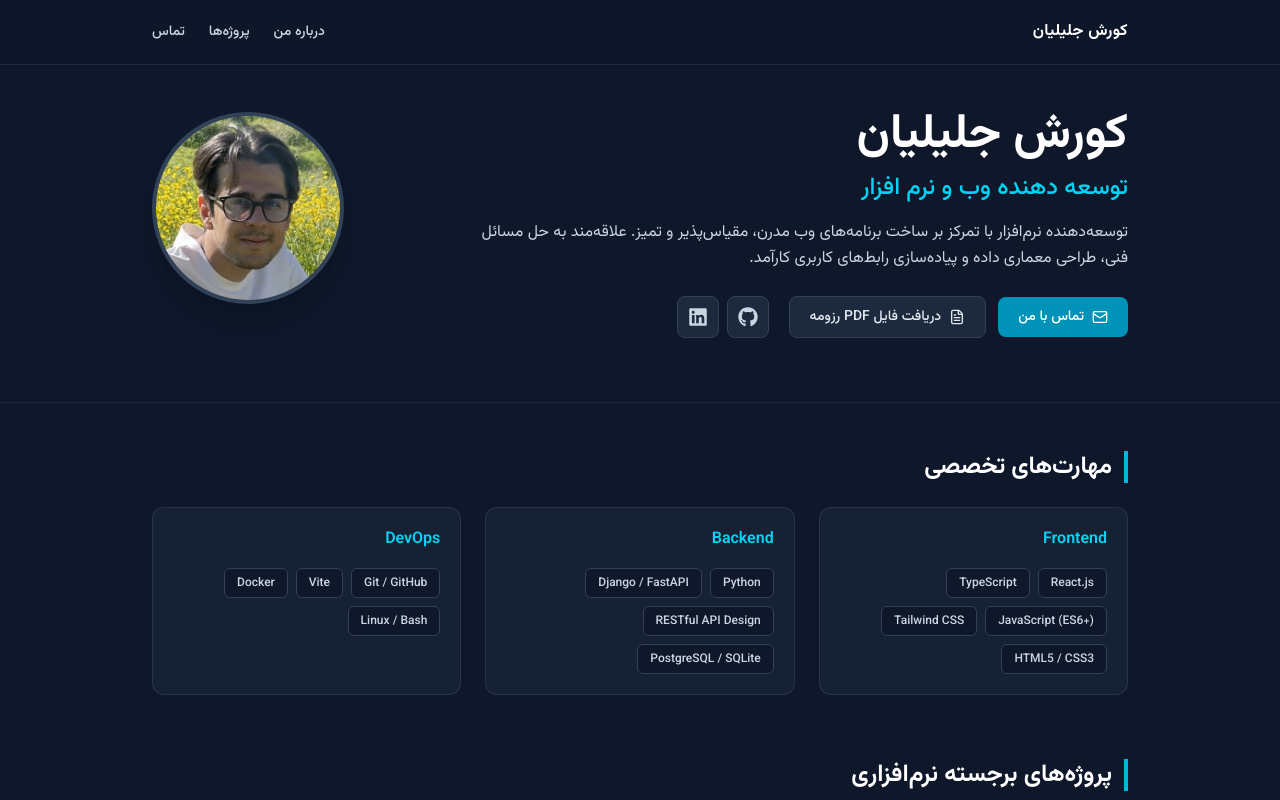
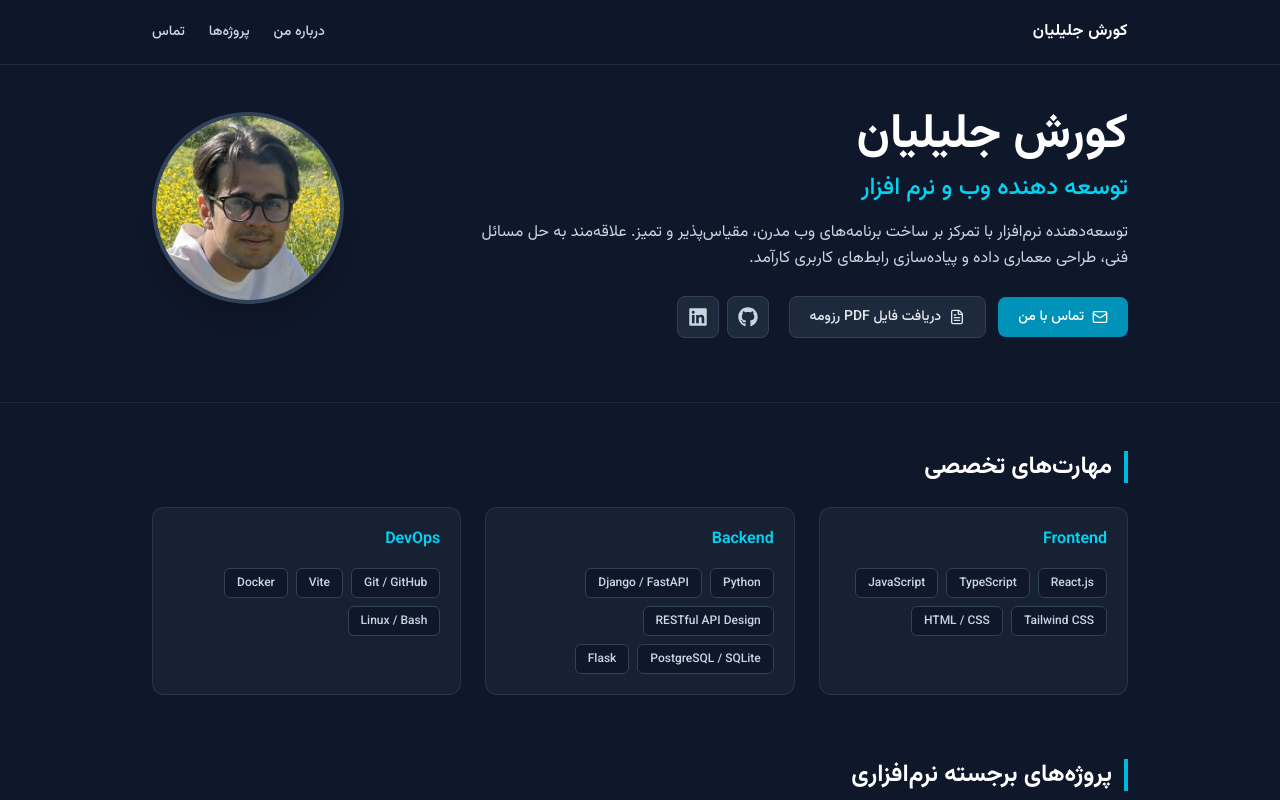
Before and after one commit to jkurosh/jkurosh.github.io, a React (Vite) app: page / in a window 1280 px wide. Shown: the top 800 px of the page. Built offline with nearby package versions, Linux system fonts and the light colour scheme.

Commit message:
Update portfolio.ts

```diff
--- a/src/data/portfolio.ts
+++ b/src/data/portfolio.ts
@@ -11,11 +11,11 @@ export const personalInfo = {
 export const skills = [
   {
     category: 'Frontend',
-    items: ['React.js', 'TypeScript', 'JavaScript (ES6+)', 'Tailwind CSS', 'HTML5 / CSS3']
+    items: ['React.js', 'TypeScript', 'JavaScript', 'Tailwind CSS', 'HTML / CSS']
   },
   {
     category: 'Backend',
-    items: ['Python', 'Django / FastAPI', 'RESTful API Design', 'PostgreSQL / SQLite']
+    items: ['Python', 'Django / FastAPI', 'RESTful API Design', 'PostgreSQL / SQLite' , 'Flask']
   },
   {
     category: 'DevOps',
```
